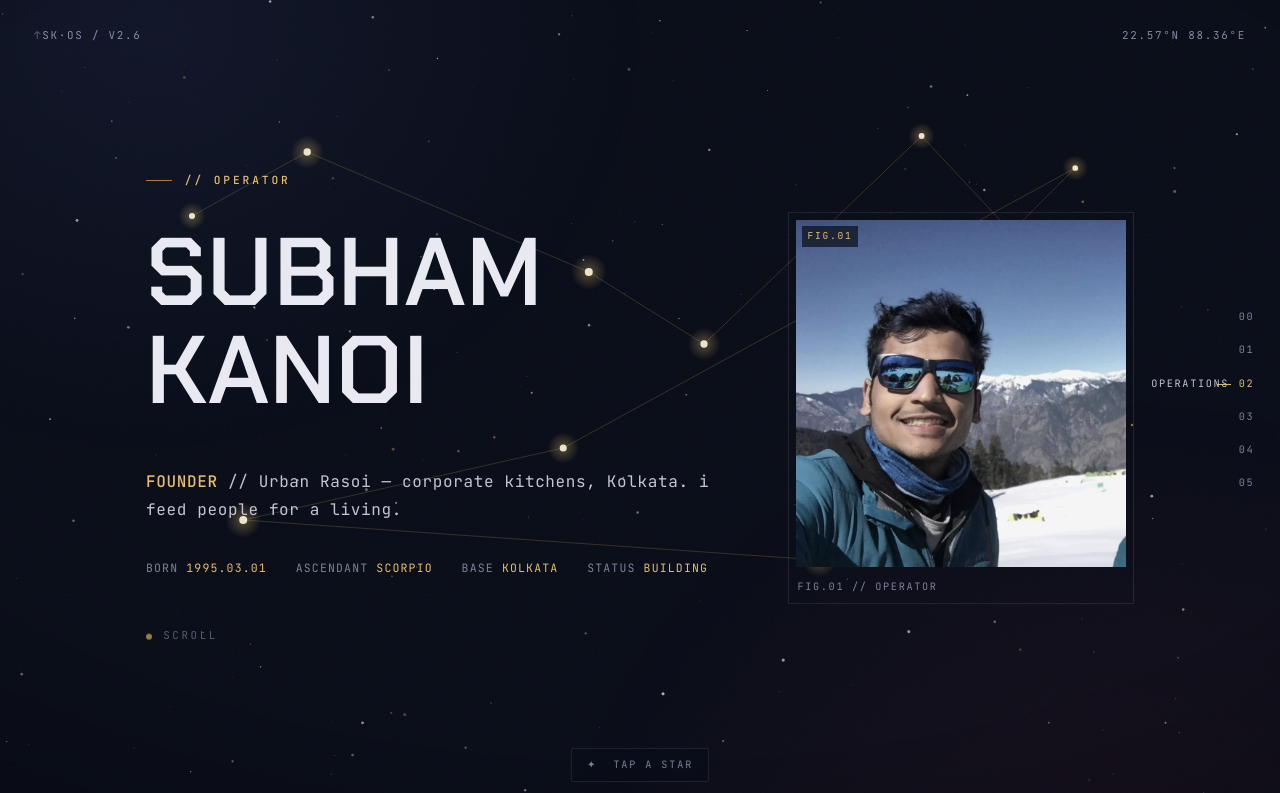
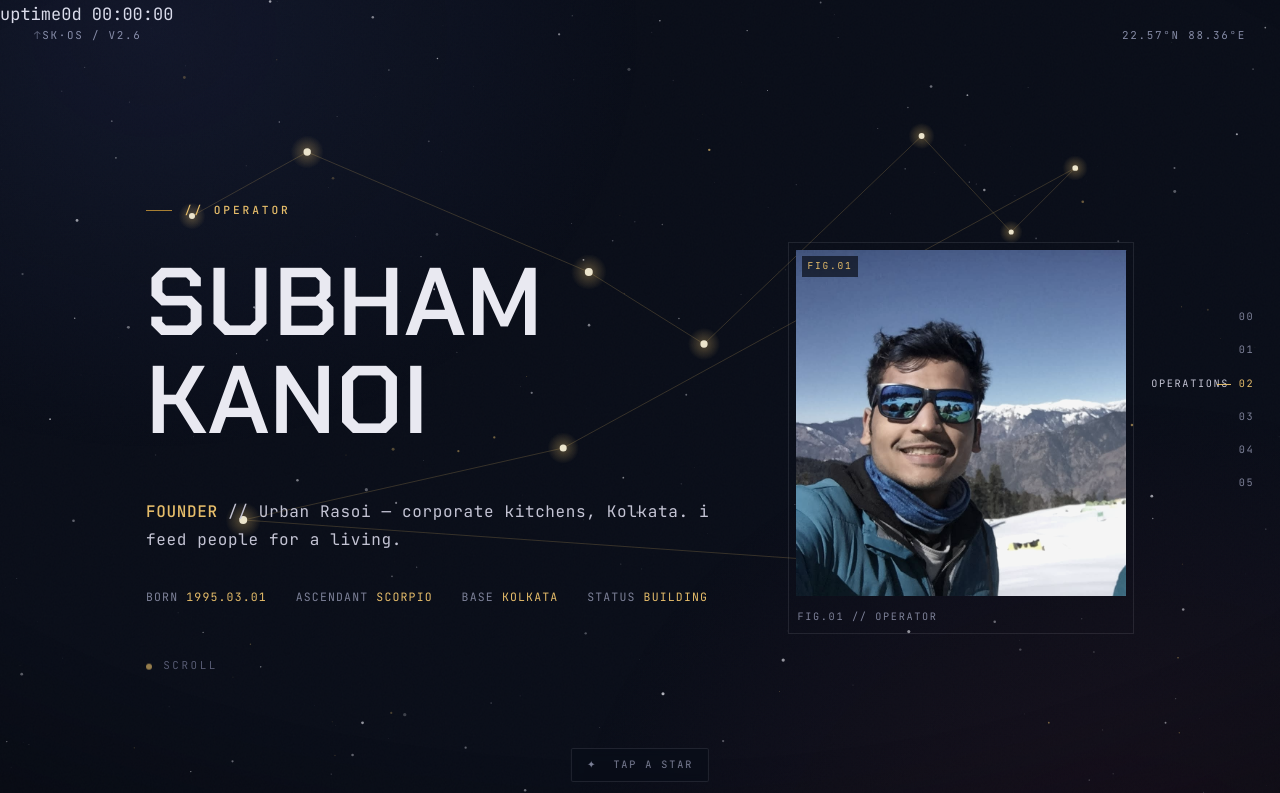
Before and after one commit to subhamkanoi-jpg/subhamkanoi, a plain HTML site: page index.html in a window 1280 px wide. Shown: the top 793 px of the page. Drawn offline with Linux system fonts and the light colour scheme.

Commit message:
Update index.html

```diff
--- a/index.html
+++ b/index.html
@@ -266,6 +266,10 @@
 
   <a class="corner l" href="#home" aria-label="Back to top">SK&middot;OS / v2.6</a>
   <span class="corner r">22.57&deg;N 88.36&deg;E</span>
+
+  <div class="uptime" id="uptime" title="time alive on earth, since 01 Mar 1995 23:20 IST">
+    <span class="ut-k">uptime</span><span class="ut-v" id="utVal">0d 00:00:00</span>
+  </div>
 
   <nav class="dock" id="dock" aria-label="Sections">
     <a href="#home"><span class="dk-l">home</span><span class="dk-n">00</span></a>
```
